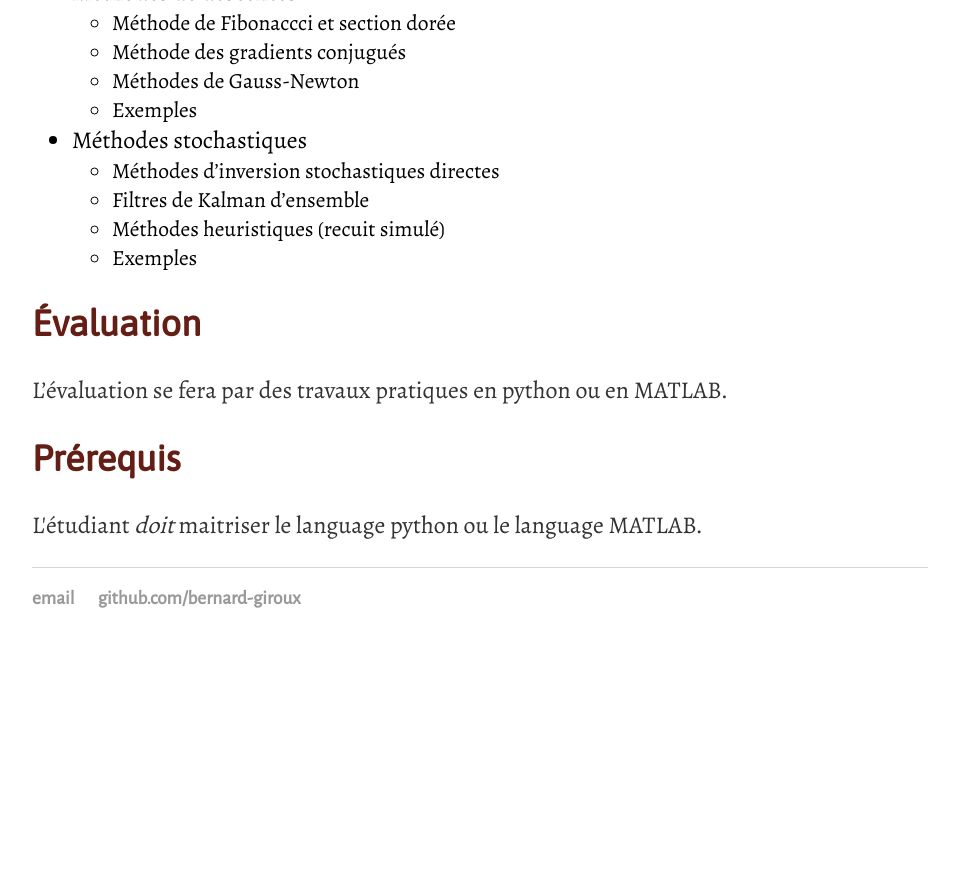
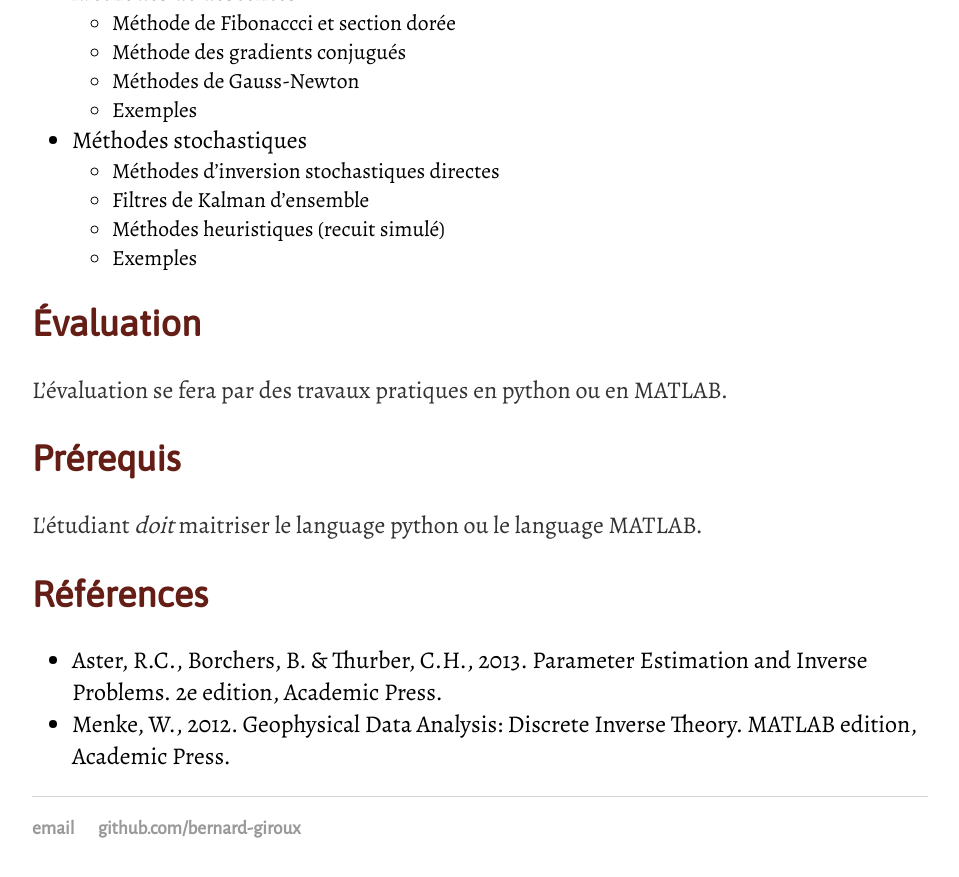
Before and after one commit to bernard-giroux/bernard-giroux.github.io, a Jekyll site: the page built from teaching/plan_geo1302.html, in a window 1280 px wide and 900 px high, scrolled down 2745 px. Shown: the top 877 px of the window, without its empty margins (160-1119 px from the left). Built offline with Jekyll 4.4.1, drawn with Linux system fonts in a browser that asks for light colours; before the commit the page ends 3415 px from its top, so only the background shows below that.

Commit message:
références ajoutées

```diff
--- a/teaching/plan_geo1302.html
+++ b/teaching/plan_geo1302.html
@@ -110,4 +110,9 @@ codes d'inversion.</p>
 	<h2>Prérequis</h2>
 		<p>L'étudiant <em>doit</em> maitriser le language python ou le language MATLAB.</p>
 	</p>
+	<h2>Références</h2>
+	<ul>
+		<li>Aster, R.C., Borchers, B. & Thurber, C.H., 2013. Parameter Estimation and Inverse Problems.  2e edition, Academic Press.</li>
+		<li>Menke, W., 2012. Geophysical Data Analysis: Discrete Inverse Theory.  MATLAB edition, Academic Press.
+	<ul>
 </div><!-- /.blurb -->
```
